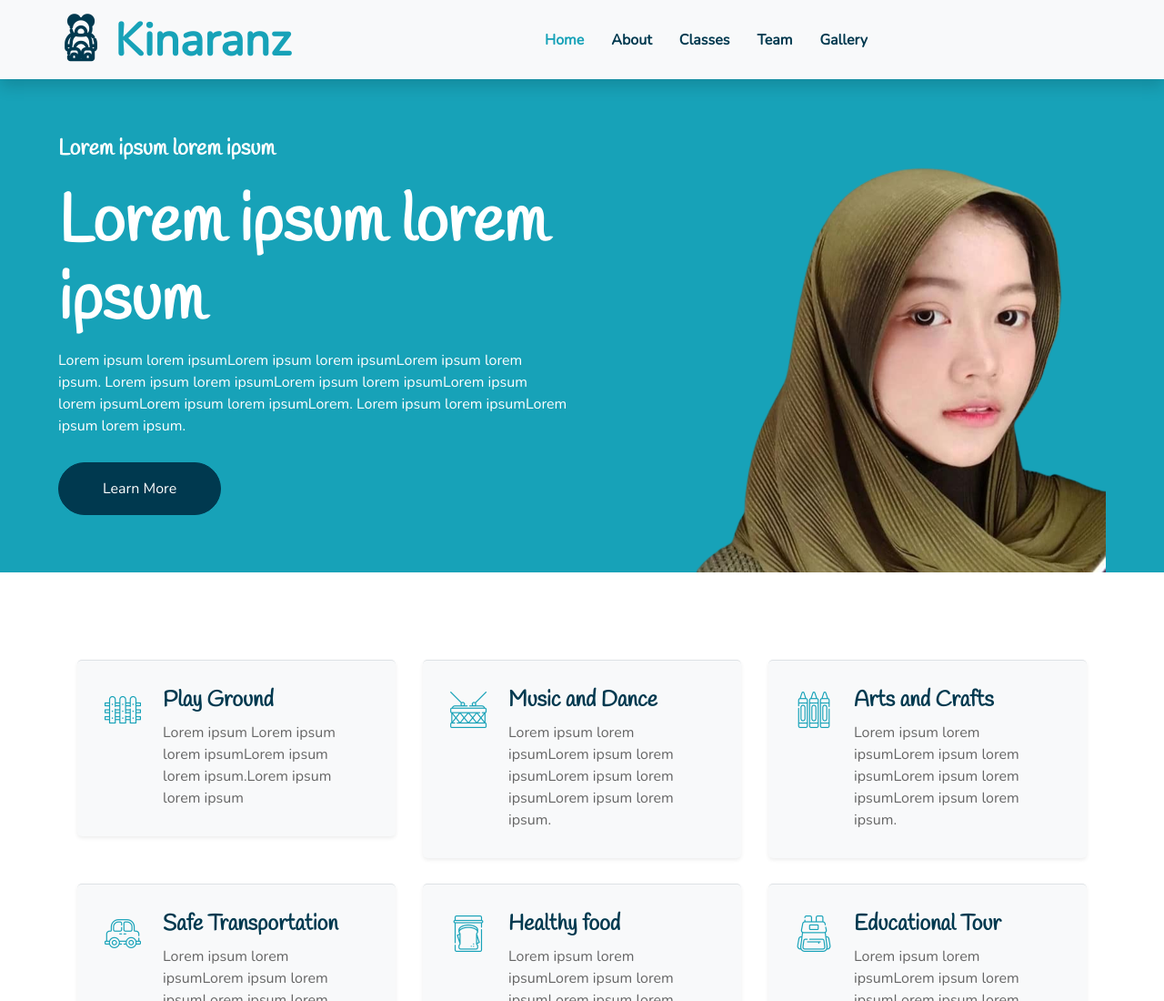
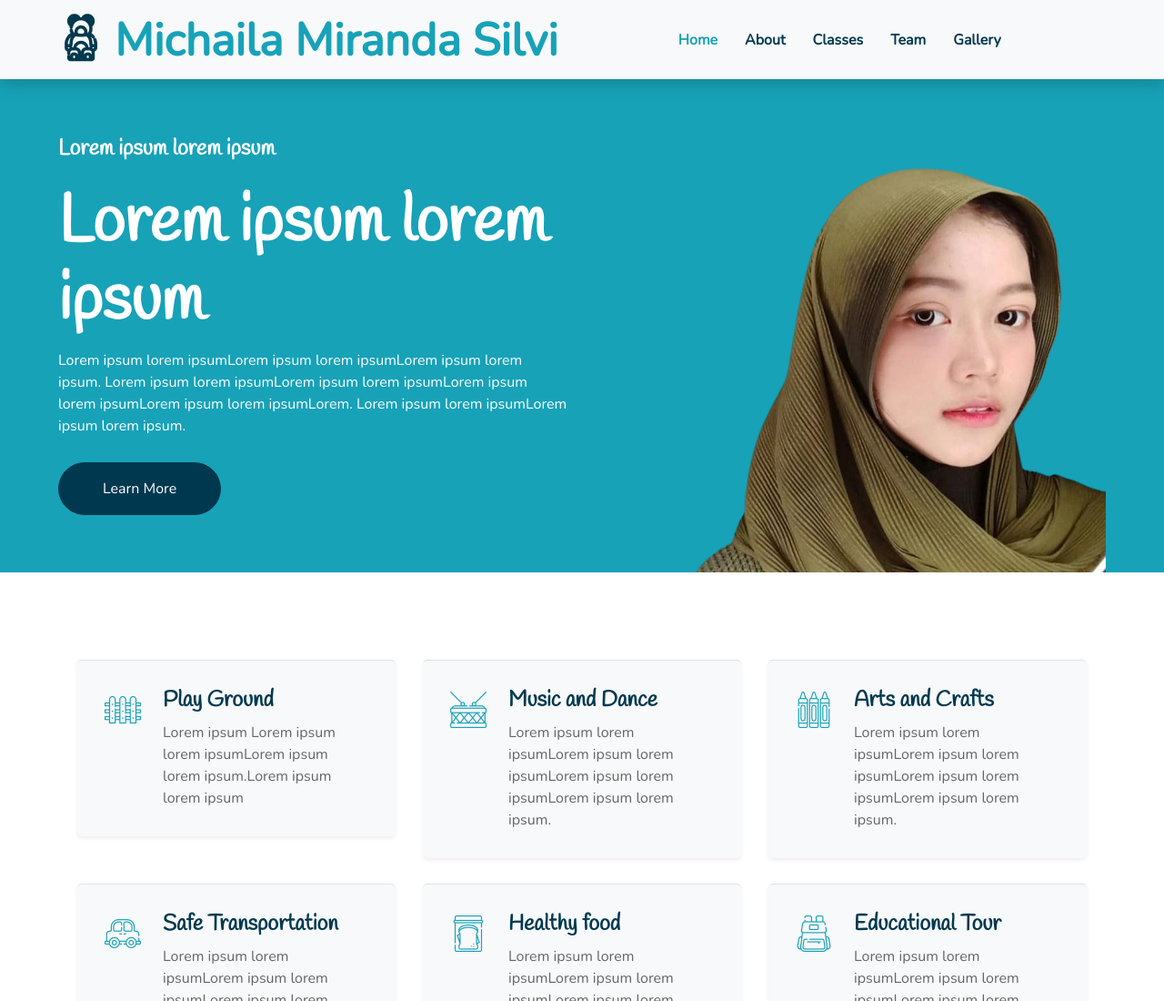
Before and after one commit to Andrian-Maulana/SELLA2, a plain HTML site: page index.html in a window 1280 px wide. Shown: the top 1100 px of the page at 91% size. Drawn offline with nearby package versions, Linux system fonts and the light colour scheme.

Commit message:
update index.html
pembaruan

```diff
--- a/index.html
+++ b/index.html
@@ -35,7 +35,7 @@
         <nav class="navbar navbar-expand-lg bg-light navbar-light py-3 py-lg-0 px-0 px-lg-5">
             <a href="" class="navbar-brand font-weight-bold text-secondary" style="font-size: 50px;">
                 <i class="flaticon-043-teddy-bear"></i>
-                <span class="text-primary">Kinaranz</span>
+                <span class="text-primary">Michaila Miranda Silvi</span>
             </a>
             <button type="button" class="navbar-toggler" data-toggle="collapse" data-target="#navbarCollapse">
                 <span class="navbar-toggler-icon"></span>
```
